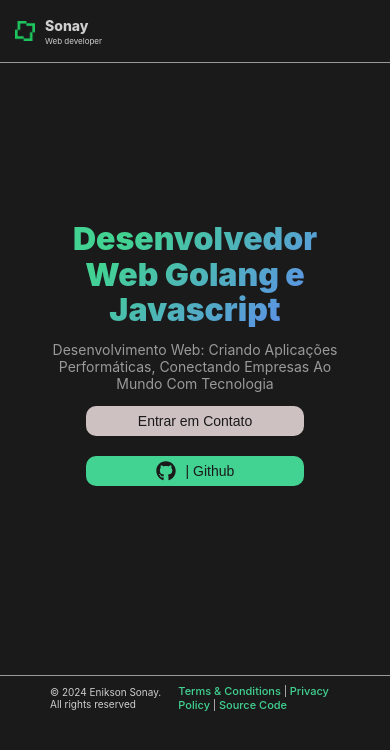
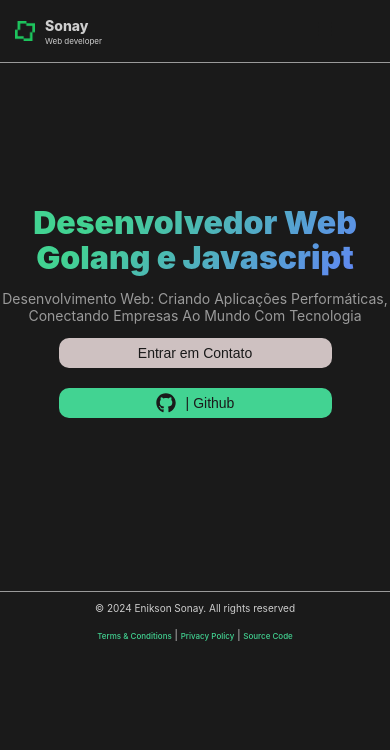
Before and after one commit to Noskine/sonay-tech, a React (Vite) app: page / in a window 390 px wide. Shown: the top 750 px of the page. Built offline with nearby package versions, Linux system fonts and the light colour scheme.

Commit message:
fix: finalizing footer responsiveness

```diff
--- a/src/app.css
+++ b/src/app.css
@@ -55,6 +55,13 @@
 }
 
 @media screen and (max-width: 420px) {
+    #container-readline {
+        height: 70vh;
+    }
+
+    .text {
+        width: 100%;
+    }
     .title {
         font-size: 3.2rem;
     }
--- a/src/components/Footer/footer.css
+++ b/src/components/Footer/footer.css
@@ -1,17 +1,33 @@
 footer {
-    padding-inline: 5rem;
     padding-bottom: 1rem;
     display: flex;
     align-items: center;
     justify-content: center;
     gap: 0.5rem;
 }
+
 footer nav a {
     gap: 0.5rem;
     font-size: 1.1rem;
     transition: 500ms;
 }
+
 footer nav a:hover {
     opacity: 0.6;
     transition: 500ms;
 }
+
+@media screen and (max-width: 620px) {
+    footer {
+        flex-direction: column;
+    }
+}
+
+@media screen and (max-width: 620px) {
+    footer {
+        margin: 0;
+    }
+    footer nav a {
+        font-size: 0.8rem;
+    }
+}
```
